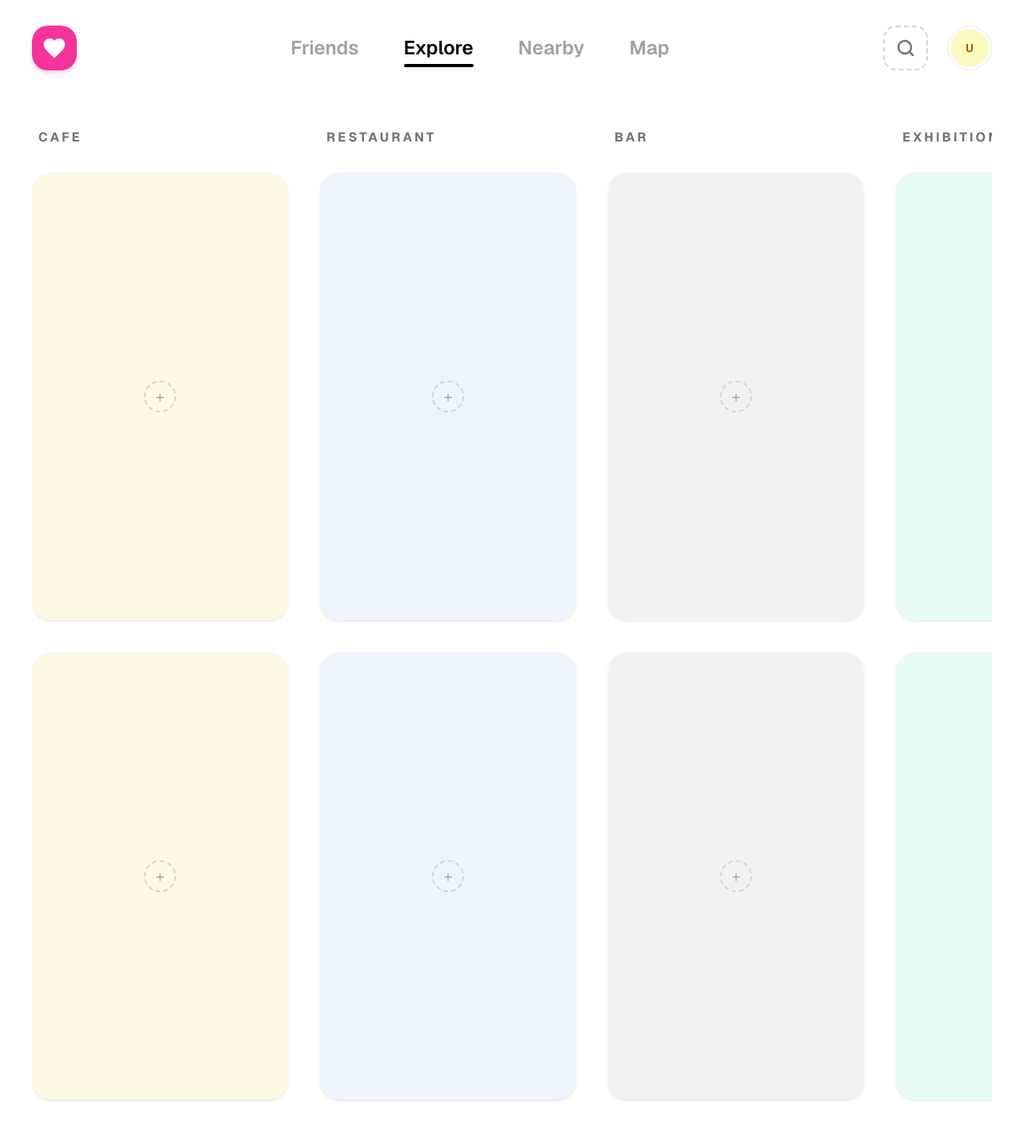
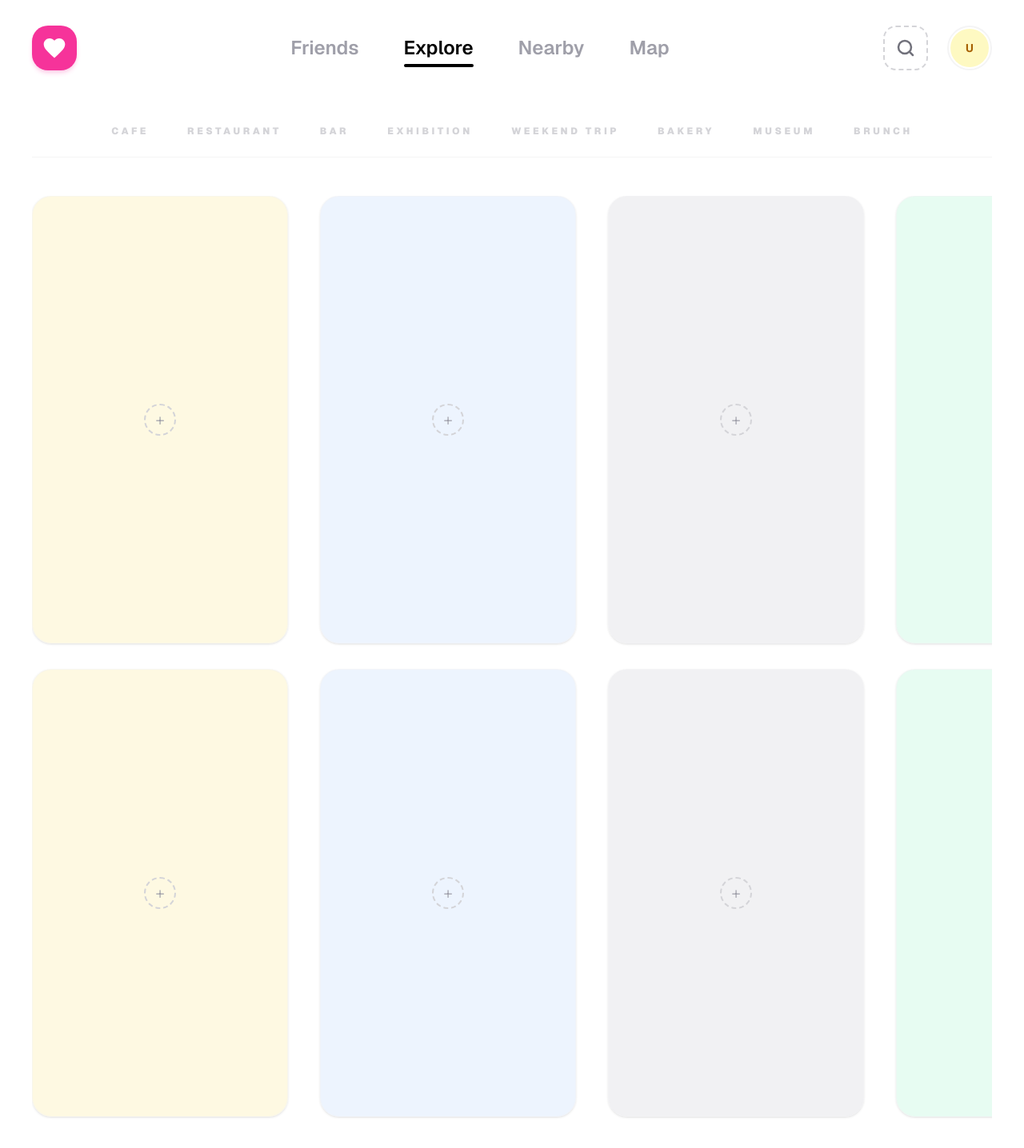
Before and after one commit to leonie-cheung/Pinmaps, a Next.js app: page / in a window 1280 px wide. Shown: the top 1436 px of the page at 80% size. Built offline with nearby package versions, Linux system fonts and the light colour scheme.

Commit message:
Unlinked the category writings from the individual card columns. Also centred the category section

```diff
--- a/app/page.tsx
+++ b/app/page.tsx
@@ -16,7 +16,7 @@ const COLLAGE_DATA = [
 /**
  * A helper component to render a blank collage card placeholder.
  */
-const CollageCard = ({ color }: { color: string }) => {
+const CollageCard = ({ color }) => {
   return (
     <div className={`relative w-full aspect-[2/3.5] rounded-3xl overflow-hidden border border-zinc-100/50 shadow-sm group hover:shadow-md transition-shadow cursor-pointer ${color}`}>
       {/* Blank placeholder interior */}
@@ -35,15 +35,15 @@ const CollageCard = ({ color }: { color: string }) => {
 export default function App() {
   const [activeTab, setActiveTab] = useState('Explore');
   const [isDropdownOpen, setIsDropdownOpen] = useState(false);
-  const dropdownRef = useRef<HTMLDivElement>(null);
+  const dropdownRef = useRef(null);
 
   const navItems = ['Friends', 'Explore', 'Nearby', 'Map'];
   const dropdownOptions = ['Profile', 'Save', 'Post', 'Setting'];
 
   // Close dropdown when clicking outside
   useEffect(() => {
-    function handleClickOutside(event: MouseEvent) {
-      if (dropdownRef.current && !dropdownRef.current.contains(event.target as Node)) {
+    function handleClickOutside(event) {
+      if (dropdownRef.current && !dropdownRef.current.contains(event.target)) {
         setIsDropdownOpen(false);
       }
     }
@@ -53,9 +53,9 @@ export default function App() {
 
   return (
     <div className="min-h-screen bg-white text-zinc-900 font-sans selection:bg-pink-100">
-      {/* Navigation Header - Made bigger with py-8 */}
+      {/* Navigation Header */}
       <header className="sticky top-0 z-50 bg-white/80 backdrop-blur-md px-10 py-8 flex items-center justify-between">
-        {/* Logo - Increased size */}
+        {/* Logo */}
         <div className="flex items-center gap-2">
           <div className="w-14 h-14 bg-pink-500 rounded-[1.25rem] flex items-center justify-center text-white shadow-md shadow-pink-200">
             <svg viewBox="0 0 24 24" fill="currentColor" className="w-8 h-8">
@@ -64,7 +64,7 @@ export default function App() {
           </div>
         </div>
 
-        {/* Center Navigation - Increased text size and gap */}
+        {/* Center Navigation */}
         <nav className="hidden md:flex items-center gap-14">
           {navItems.map((item) => (
             <button
@@ -82,7 +82,7 @@ export default function App() {
           ))}
         </nav>
 
-        {/* Search & User Profile - Scaled up icons and buttons */}
+        {/* Search & User Profile */}
         <div className="flex items-center gap-6">
           <button className="w-14 h-14 border-2 border-dashed border-zinc-300 rounded-2xl flex items-center justify-center hover:border-zinc-400 transition-colors">
             <svg
@@ -102,7 +102,6 @@ export default function App() {
             </svg>
           </button>
 
-          {/* Profile Button with Dropdown */}
           <div className="relative" ref={dropdownRef}>
             <button
               onClick={() => setIsDropdownOpen(!isDropdownOpen)}
@@ -115,7 +114,6 @@ export default function App() {
               </div>
             </button>
 
-            {/* Dropdown Menu */}
             {isDropdownOpen && (
               <div className="absolute right-0 mt-4 w-56 bg-white border border-zinc-100 rounded-3xl shadow-2xl py-3 z-[60] animate-in fade-in zoom-in duration-200 origin-top-right">
                 {dropdownOptions.map((option) => (
@@ -141,22 +139,26 @@ export default function App() {
       </header>
 
       {/* Main Content Area */}
-      <main className="px-10 py-8">
+      <main className="px-10 py-9">
+        {/* UNLINKED CATEGORY BAR: Added justify-center to center the labels */}
+        <div className="flex items-center justify-center gap-12 mb-12 border-b border-zinc-100 pb-6 px-2 overflow-x-auto no-scrollbar">
+          {COLLAGE_DATA.map((item) => (
+            <button
+              key={`label-${item.id}`}
+              className="flex-shrink-0 text-xs font-black uppercase tracking-[0.3em] text-zinc-300 hover:text-pink-500 transition-colors whitespace-nowrap"
+            >
+              {item.category}
+            </button>
+          ))}
+        </div>
+
+        {/* Collage Cards Grid/Scroll */}
         <div className="flex overflow-x-auto gap-10 pb-12 no-scrollbar">
           {COLLAGE_DATA.map((item) => (
             <div key={item.id} className="flex-shrink-0 w-72 md:w-80 flex flex-col gap-6">
-              {/* Category Title */}
-              <div className="h-10 flex items-center px-2">
-                <span className="text-base font-bold text-zinc-500 uppercase tracking-[0.2em]">
-                  {item.category}
-                </span>
-              </div>
-
-              {/* The Collage Card Placeholder */}
+              {/* Cards are now pure visual elements, "unlinked" from the structural titles */}
               <CollageCard color={item.color} />
-
-              {/* Second row of cards */}
-              <div className="mt-4">
+              <div className="mt-2">
                 <CollageCard color={item.color} />
               </div>
             </div>
```
